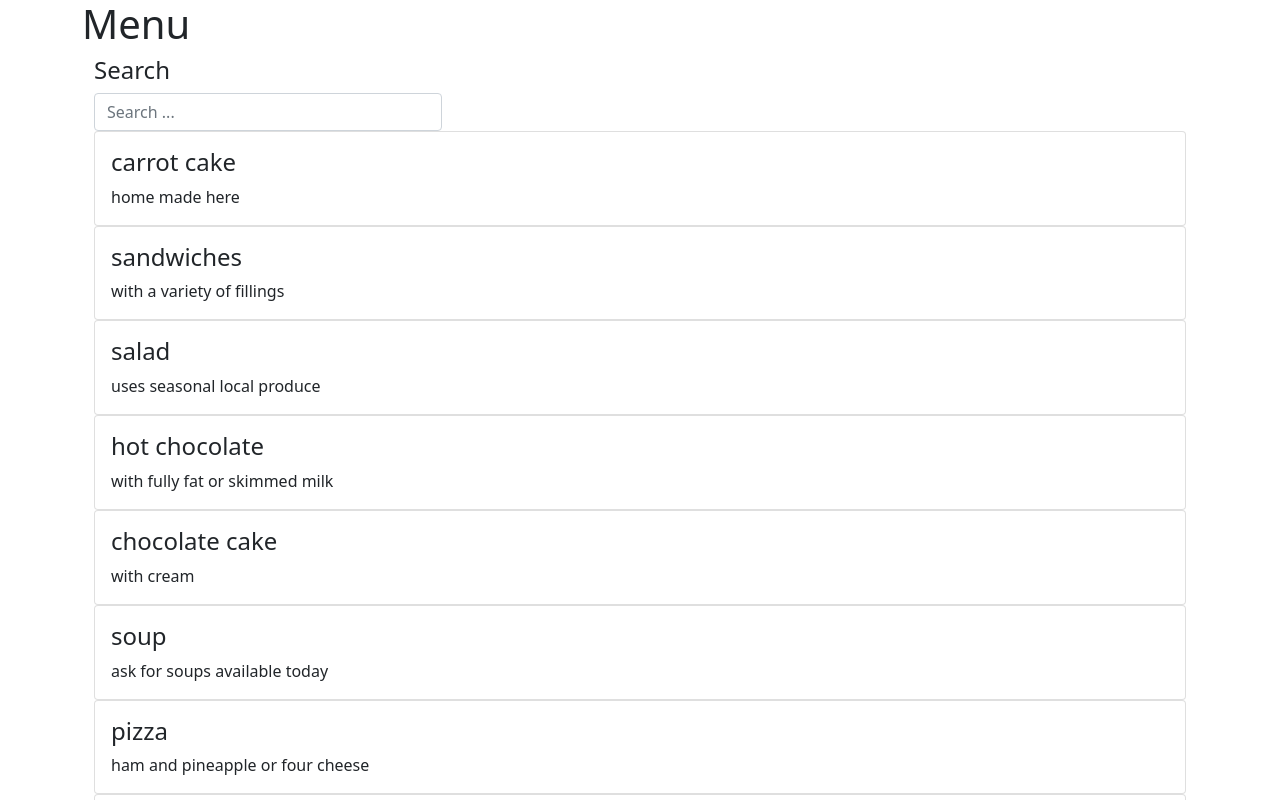
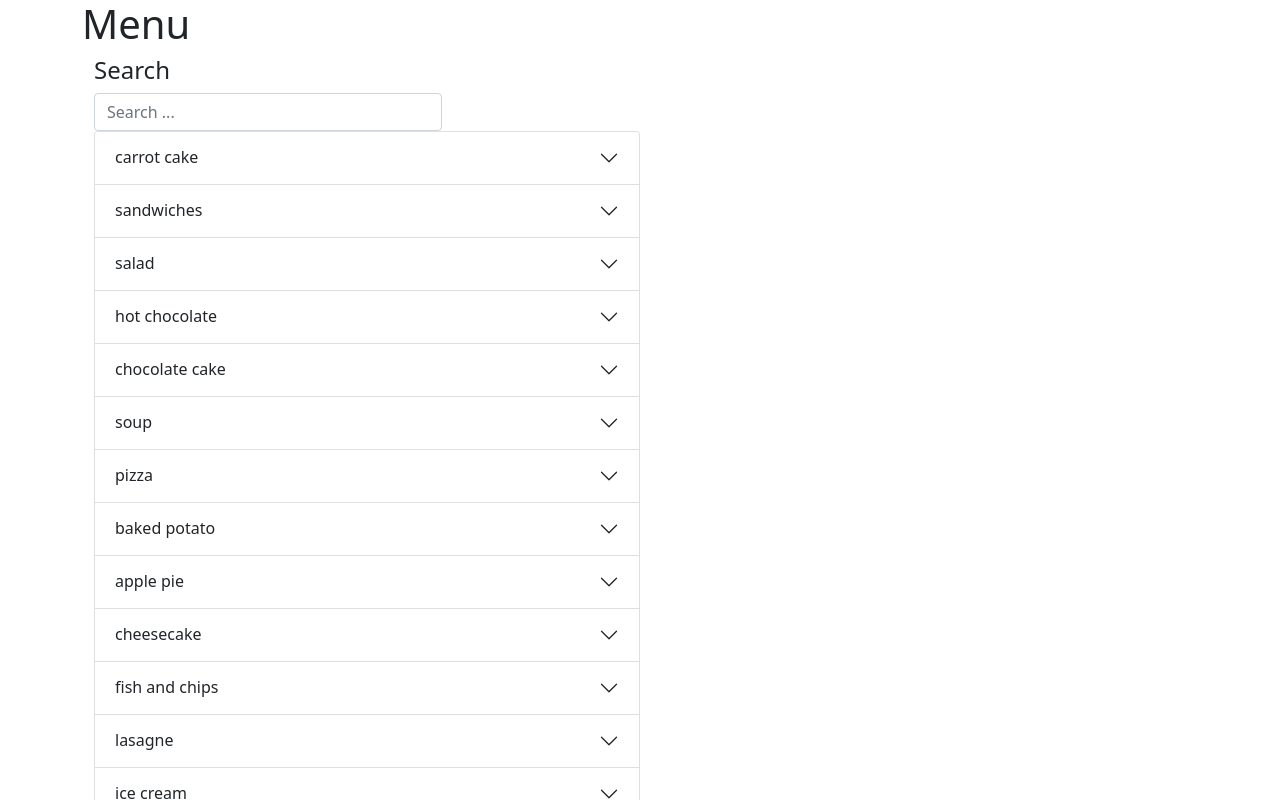
Before and after one commit to FionaMacRaeFairlie/FEWD-Lab3, a React (Create React App) app: page / in a window 1280 px wide. Shown: the top 800 px of the page. Built offline with nearby package versions, Linux system fonts and the light colour scheme.

Commit message:
deleted uneeded files

```diff
--- a/src/components/EntryList.js
+++ /dev/null
@@ -1,14 +0,0 @@
-import React from 'react';
-import Entry from './entry';
-
-function EntryList({ filtered }) {
-  const filteredItem = filtered.map(entry =>
-      <Entry key={entry.name} entry={entry} />);
-      return (
-        <div>
-          {filteredItem}
-        </div>
-      );
-}
-
-export default EntryList;
--- a/src/components/Search.js
+++ b/src/components/Search.js
@@ -1,5 +1,5 @@
 import React, { useState } from "react";
-import EntryList from "./EntryList";
+import StyledDisplayFoodItems from "./StyledDisplayFoodItems";
 
 function Search({ details }) {
   const [searchField, setSearchField] = useState("");
@@ -11,10 +11,6 @@ function Search({ details }) {
   const handleChange = (e) => {
     setSearchField(e.target.value);
   };
-
-  function searchList() {
-    return <EntryList filtered={filtered} />;
-  }
 
   return (
     <>
@@ -33,7 +29,8 @@ function Search({ details }) {
           <div className="col-sm"></div>
         </div>
 
-        {searchList()}
+         <StyledDisplayFoodItems foodList={filtered} />
+
       </div>
     </>
   );
--- a/src/components/entry.js
+++ /dev/null
@@ -1,20 +0,0 @@
-import React from 'react'
-
-const Entry = ({entry}) => {
-    return (
-
-        <div  key={entry.name} id={entry.name} >
-              <div className="card">
-                <div className="card-body">
-                        <h4 className="card-title">{entry.name}</h4>
-                        <p className="card-text">
-                            {entry.description}
-                        </p>
-                </div>
-        </div>
-        </div>
-
-    );
-};
-
-export default Entry;
```
